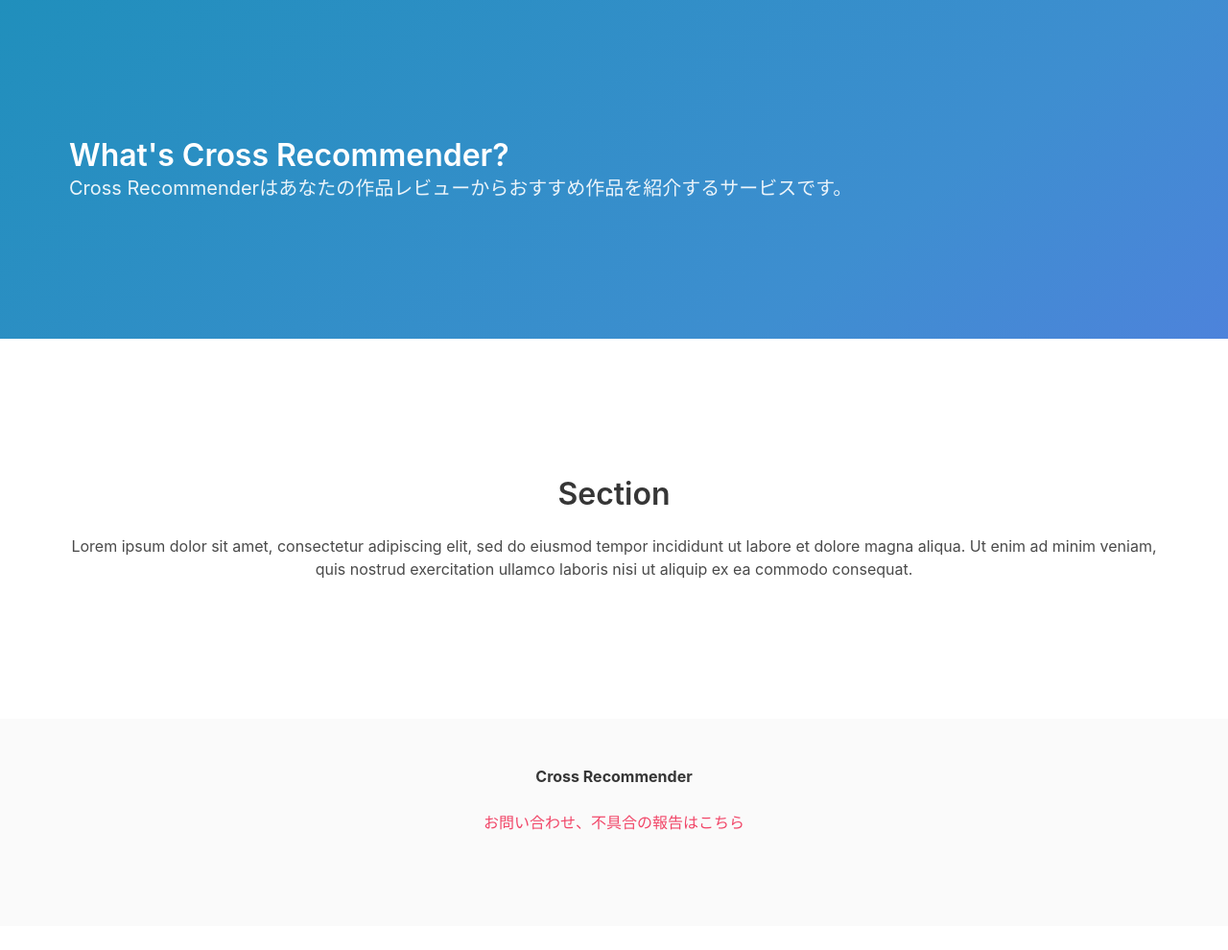
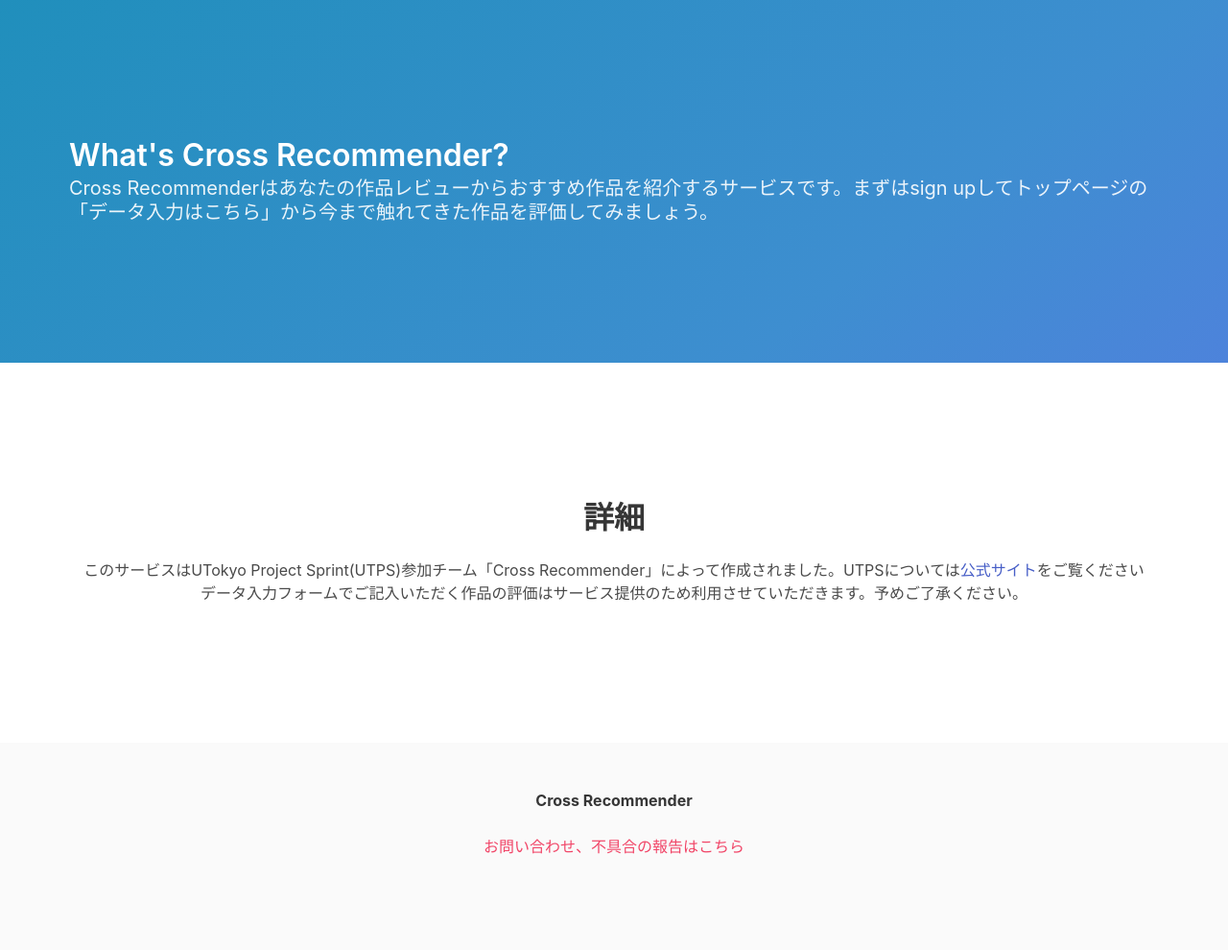
Before and after one commit to Cross-Recommender/CR_public, a Django app: page /cms/infomation in a window 1280 px wide. Shown: the part 52-1042 px from the top of the page at 96% size. Before the commit the page ends 917 px from the top, so only its background shows below. Run offline with Django 3.2, Linux system fonts and the light colour scheme; some libraries are stand-ins or nearby versions.

Commit message:
informationの追加

```diff
--- a/cms/templates/cms/infomation.html
+++ b/cms/templates/cms/infomation.html
@@ -7,7 +7,7 @@
     <div class="hero-body">
         <div class="container">
             <h1 class="title">What's Cross Recommender?</h1>
-            <h2 class="subtitle">Cross Recommenderはあなたの作品レビューからおすすめ作品を紹介するサービスです。</h2>
+            <h2 class="subtitle">Cross Recommenderはあなたの作品レビューからおすすめ作品を紹介するサービスです。まずはsign upしてトップページの「データ入力はこちら」から今まで触れてきた作品を評価してみましょう。</h2>
         </div>
     </div>
 </section>
@@ -17,8 +17,9 @@
 <section class="section is-medium">
     <div class="container">
         <div class="has-text-centered">
-            <h1 class="title">Section</h1>
-            <p>Lorem ipsum dolor sit amet, consectetur adipiscing elit, sed do eiusmod tempor incididunt ut labore et dolore magna aliqua. Ut enim ad minim veniam, quis nostrud exercitation ullamco laboris nisi ut aliquip ex ea commodo consequat.</p>
+            <h1 class="title">詳細</h1>
+            <p>このサービスはUTokyo Project Sprint(UTPS)参加チーム「Cross Recommender」によって作成されました。UTPSについては<a href="https://sites.google.com/g.ecc.u-tokyo.ac.jp/utokyo-project-sprint/top">公式サイト</a>をご覧ください</p>
+            <p>データ入力フォームでご記入いただく作品の評価はサービス提供のため利用させていただきます。予めご了承ください。</p>
         </div>
     </div>
 </section>
```
